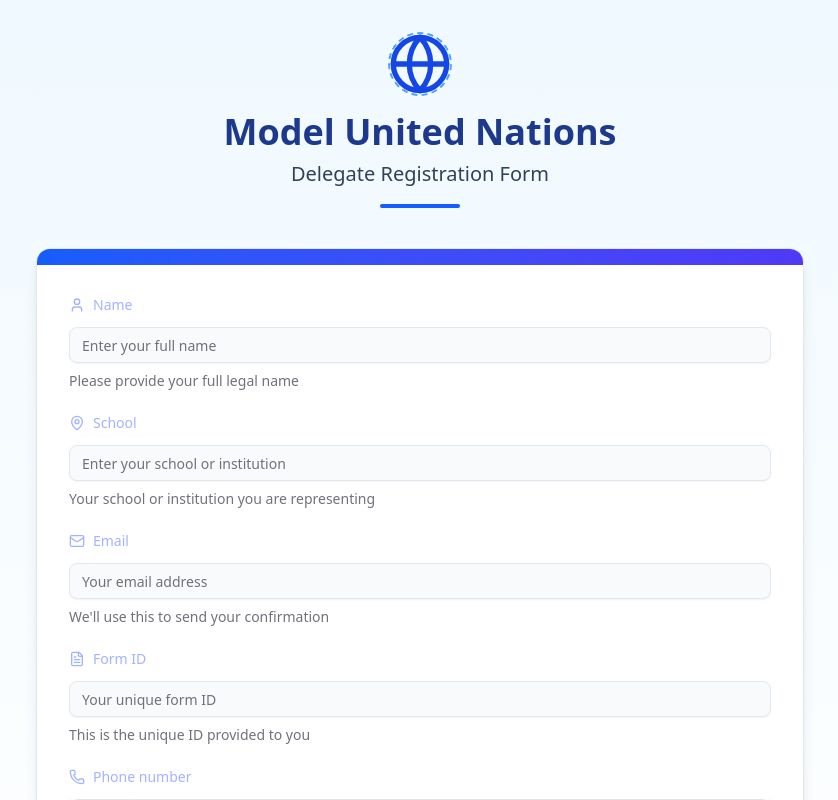
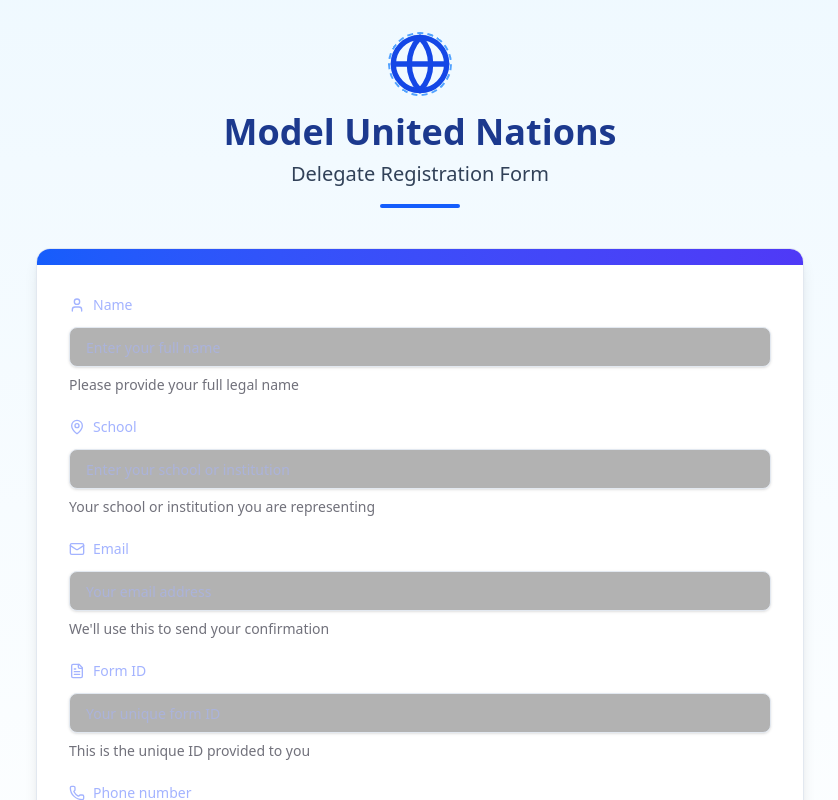
Before and after one commit to zeusnotfound04/MHMUN-backend, a Next.js app: page / in a window 1280 px wide. Shown: the top 800 px of the page, without its empty margins (220-1058 px from the left). Built offline with nearby package versions, Linux system fonts and the light colour scheme.

Commit message:
fix: modified the input and matched the dark theme

```diff
--- a/src/components/ui/input.tsx
+++ b/src/components/ui/input.tsx
@@ -8,9 +8,11 @@ function Input({ className, type, ...props }: React.ComponentProps<"input">) {
       type={type}
       data-slot="input"
       className={cn(
-        "file:text-foreground placeholder:text-muted-foreground selection:bg-primary selection:text-primary-foreground dark:bg-input/30 border-input flex h-9 w-full min-w-0 rounded-md border bg-transparent px-3 py-1 text-base shadow-xs transition-[color,box-shadow] outline-none file:inline-flex file:h-7 file:border-0 file:bg-transparent file:text-sm file:font-medium disabled:pointer-events-none disabled:cursor-not-allowed disabled:opacity-50 md:text-sm",
-        "focus-visible:border-ring focus-visible:ring-ring/50 focus-visible:ring-[3px]",
-        "aria-invalid:ring-destructive/20 dark:aria-invalid:ring-destructive/40 aria-invalid:border-destructive",
+        "file:text-foreground placeholder:text-indigo-300/50 selection:bg-indigo-700 selection:text-white border-indigo-500/30 flex h-10 w-full min-w-0 rounded-md border bg-black/30 px-4 py-2 text-base text-white shadow-sm transition-all outline-none file:inline-flex file:h-7 file:border-0 file:bg-transparent file:text-sm file:font-medium disabled:pointer-events-none disabled:cursor-not-allowed disabled:opacity-50 md:text-sm",
+        "focus-visible:border-indigo-500/70 focus-visible:bg-black/40 focus-visible:shadow-indigo-500/20 focus-visible:shadow-md",
+        "aria-invalid:border-red-500/50 aria-invalid:bg-red-900/10",
+        "hover:bg-black/40 focus:bg-black/40",
+        "!bg-black/30",
         className
       )}
       {...props}
```
